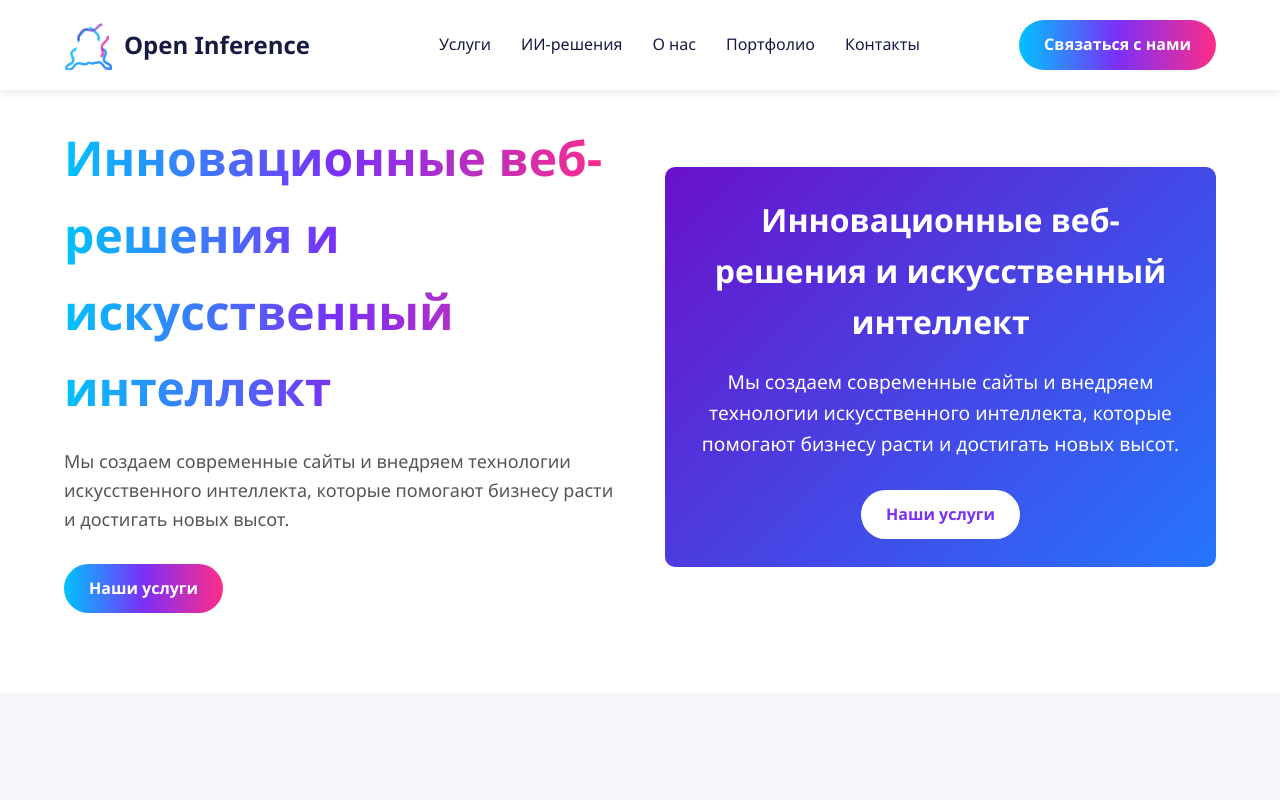
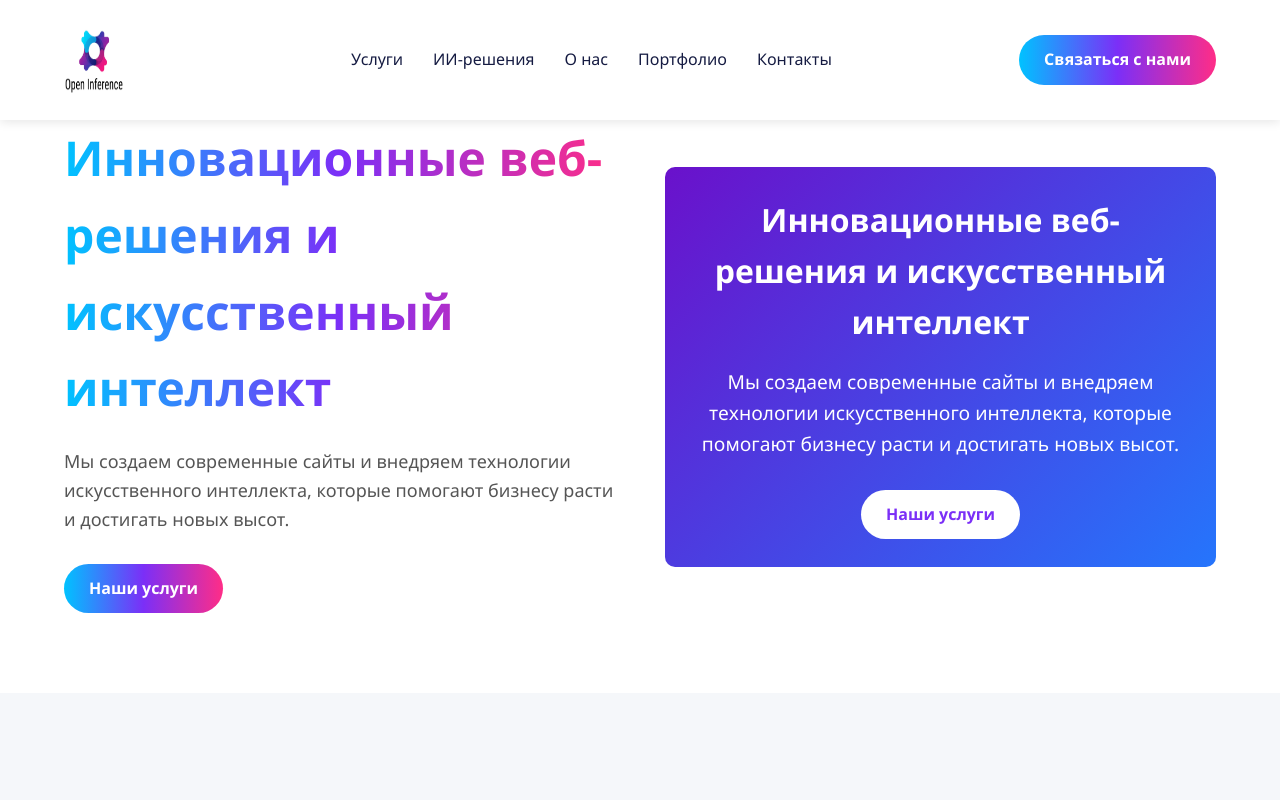
Before and after one commit to mr-ceri-mrum/OpenInferenceV2, a React (Create React App) app: page / in a window 1280 px wide. Shown: the top 800 px of the page. Built offline with nearby package versions, Linux system fonts and the light colour scheme; a web font is replaced by a local one.

Commit message:
added logo

```diff
--- a/src/components/layout/Header.js
+++ b/src/components/layout/Header.js
@@ -5,7 +5,7 @@ import Container from '../common/Container';
 import Button from '../common/Button';
 import ContactForm from '../common/ContactForm';
 import ContactInfo from '../common/ContactInfo';
-import Logo from '../../assets/logo.svg';
+import Logo from '../../assets/oi2.png';
 
 const HeaderWrapper = styled.header`
   background-color: var(--white);
@@ -29,8 +29,8 @@ const LogoWrapper = styled(Link)`
 `;
 
 const LogoImage = styled.img`
-  width: 50px;
-  height: auto;
+  width: 60px;
+  height: 80px;
   margin-right: 10px;
 `;
 
@@ -166,7 +166,7 @@ const Header = () => {
           <HeaderContent>
             <LogoWrapper to="/">
               <LogoImage src={Logo} alt="Open Inference Logo" />
-              <LogoText>Open Inference</LogoText>
+              <LogoText></LogoText>
             </LogoWrapper>
 
             <MobileMenuButton onClick={toggleMenu}>
```
Also changed, not shown: src/assets/oi2.png (added).
